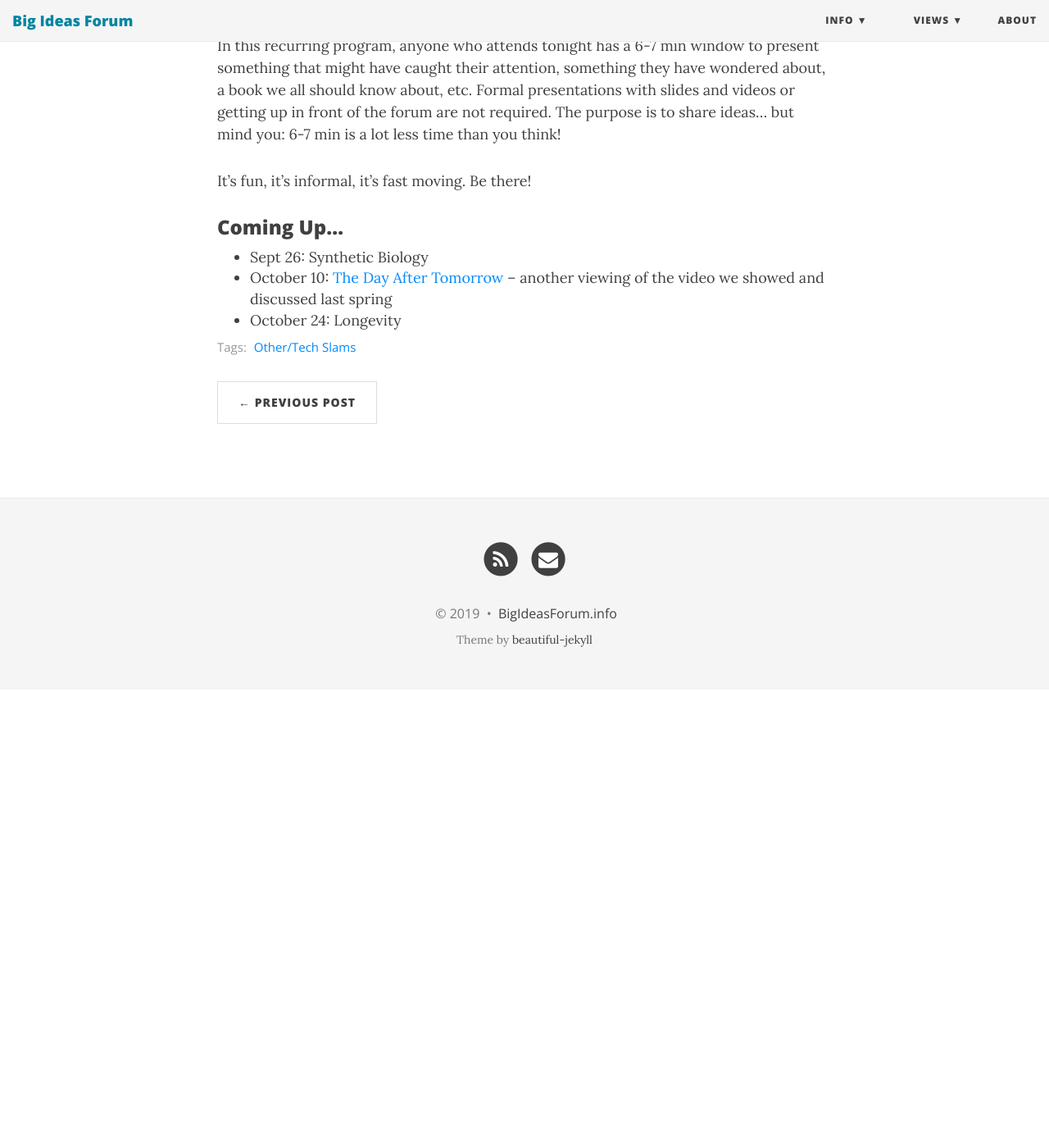
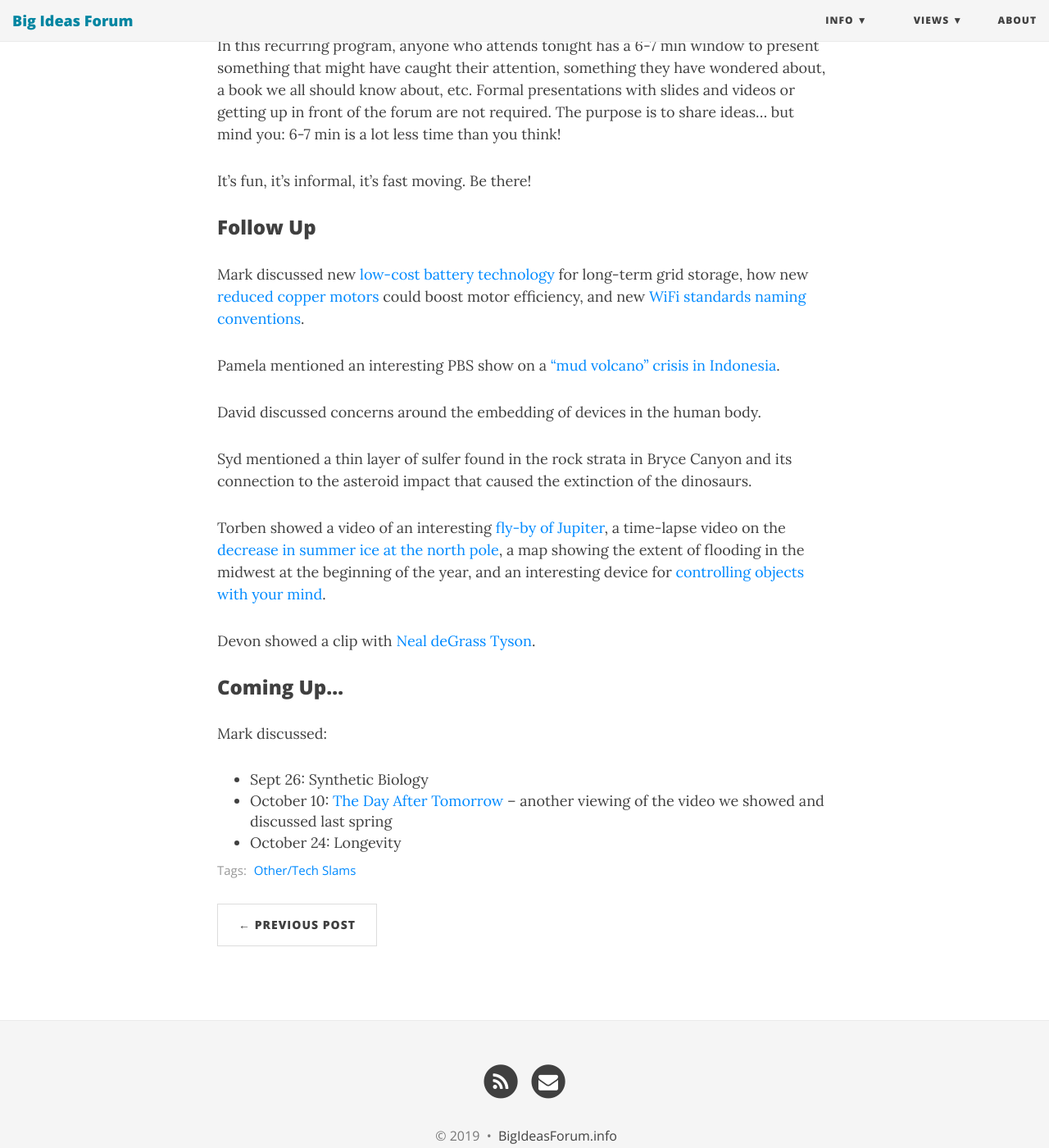
Before and after one commit to BigIdeasForum/bigideasforum.github.io, a Jekyll site: the page built from _posts/2019/2019-09-12-tech-slam9.md, in a window 1280 px wide and 1400 px high, scrolled down 552 px. Shown: the whole window at 82% size. Built offline with Jekyll 4.4.1, drawn with Linux system fonts in a browser that asks for light colours; nearby versions of some CDN libraries; before the commit the page ends 1393 px from its top, so only the background shows below that.

Commit message:
followup on latest event; some typos

```diff
--- a/_posts/2019/2019-09-12-tech-slam9.md
+++ b/_posts/2019/2019-09-12-tech-slam9.md
@@ -11,8 +11,30 @@ In this recurring program, anyone who attends tonight has a 6-7 min window to pr
 
 It’s fun, it’s informal, it’s fast moving. Be there!
 
+### Follow Up
+
+Mark discussed new [low-cost battery technology](/assets/present/2019/2019-09-12/LowCostBattery-M.Duewiger.pdf) for long-term grid storage, how new [reduced copper motors](/assets/present/2019/2019-09-12/ReducedCopperMotor-M.Duewiger.pdf) could boost motor efficiency, and new [ WiFi standards naming conventions](/assets/present/2019/2019-09-12/WiFi-M.Duewiger.pdf).
+
+Pamela mentioned an interesting PBS show on a ["mud volcano" crisis in Indonesia](http://realscreen.com/2019/09/03/pbs-strand-pov-to-air-indonesia-mud-volcano-doc-grit/).
+
+David discussed concerns around the embedding of devices in the human body.
+
+Syd mentioned a thin layer of sulfer found in the rock strata in Bryce Canyon and its connection to the asteroid impact that caused the extinction of the dinosaurs.
+
+Torben showed a video of an interesting [fly-by of Jupiter](https://www.youtube.com/watch?v=04Ai5evtWEc), a time-lapse video on the [decrease in summer ice at the north pole](https://www.youtube.com/watch?v=JgjJ_tL9qFo), a map showing the extent of flooding in the midwest at the beginning of the year, and an interesting device for [controlling objects with your mind](https://www.youtube.com/watch?v=IBlpodGjBLU).
+
+
+
+Devon showed a clip with [Neal deGrass Tyson](https://www.youtube.com/watch?v=odKE5mBNcU8).
+
+
+
+
+
+
 ### Coming Up...
 
+Mark discussed:
 * Sept 26: Synthetic Biology
 * October 10: [The Day After Tomorrow]({% link _posts/2019/2019-05-02-beyond-the-horizon.md %}) -- another viewing of the video we showed and discussed last spring
 * October 24: Longevity
```
Also changed, not shown: coffee.md (+3 -7 lines), _posts/2019/2019-05-30-machine-learning.md (line endings or trailing spaces), calendar.md (line endings or trailing spaces), 3 other files.
